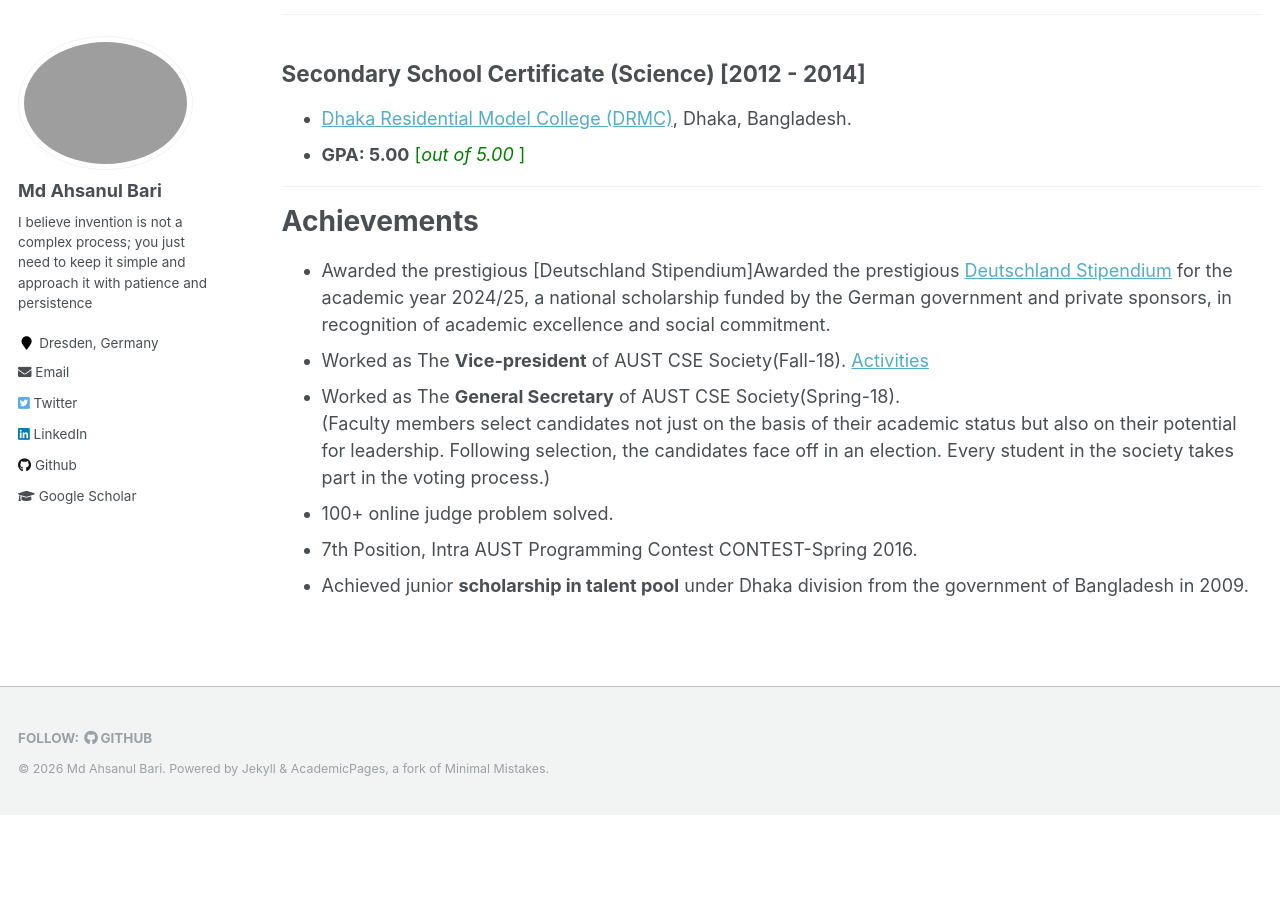
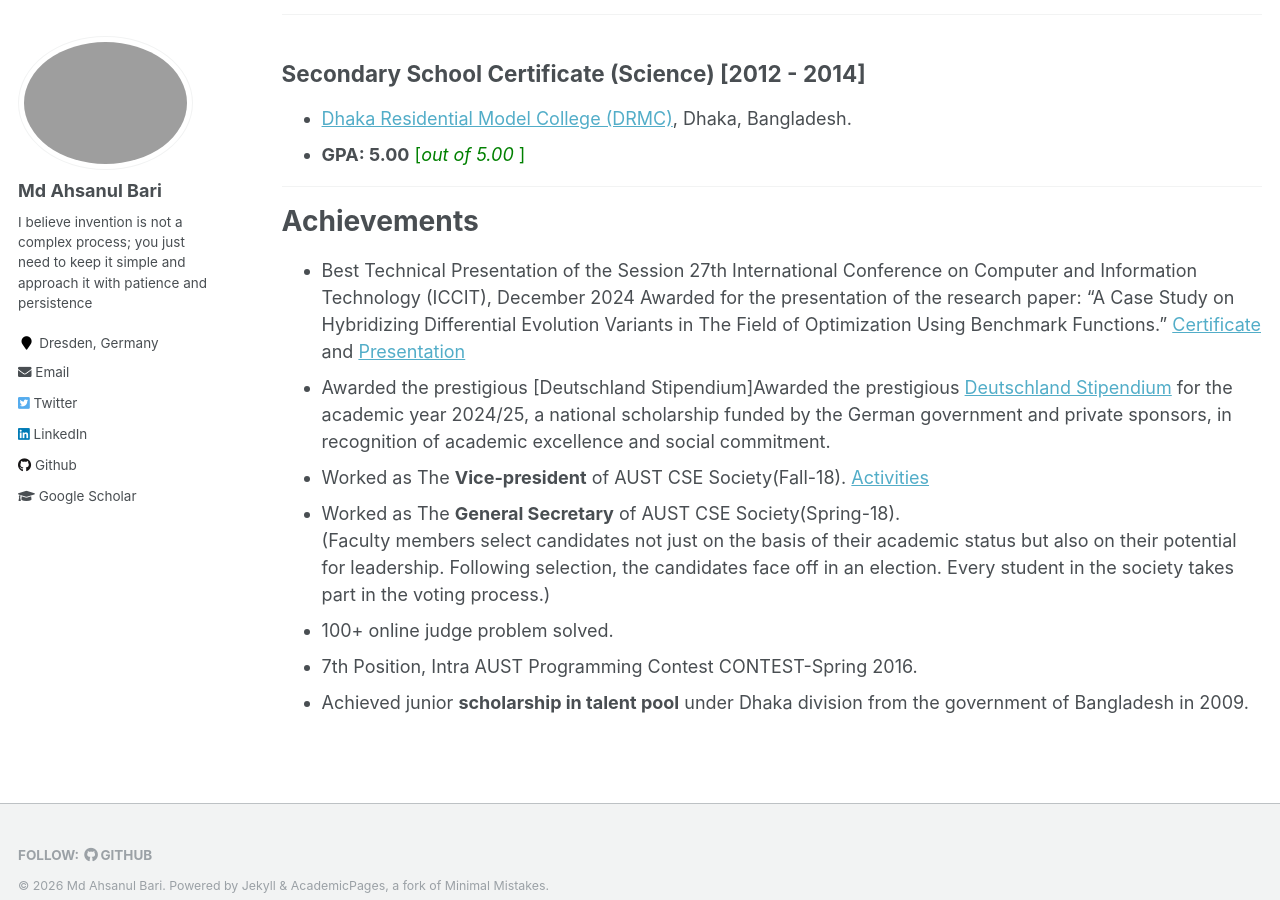
Before and after one commit to AhsanulBariRomi/ahsanul-bari.github.io, a Jekyll site: the page built from _pages/education-achievements.md, in a window 1280 px wide and 900 px high, scrolled down 739 px. Built offline with Jekyll 4.4.1, drawn with Linux system fonts in a browser that asks for light colours; before the commit the page ends 1554 px from its top, so only the background shows below that.

Commit message:
award update

```diff
--- a/_pages/education-achievements.md
+++ b/_pages/education-achievements.md
@@ -35,6 +35,7 @@ redirect_from:
 
 # Achievements
 
+- Best Technical Presentation of the Session 27th International Conference on Computer and Information Technology (ICCIT), December 2024 Awarded for the presentation of the research paper: "A Case Study on Hybridizing Differential Evolution Variants in The Field of Optimization Using Benchmark Functions." [Certificate](https://drive.google.com/file/d/1id8fUF_Q9R2oezZCvNZlriu2QClAgopg/view?usp=sharing) and [Presentation](https://docs.google.com/presentation/d/186U_9hK7mqkXC6YnM-4VGPZ6VWhCKdB4/edit?usp=sharing&ouid=107859767730216986960&rtpof=true&sd=true)
 - Awarded the prestigious [Deutschland Stipendium]Awarded the prestigious [Deutschland Stipendium](https://tu-dresden.de/studium/rund-ums-studium/foerderung-und-finanzierung/deutschlandstipendium) for the academic year 2024/25, a national scholarship funded by the German government and private sponsors, in recognition of academic excellence and social commitment.
 - Worked as The **Vice-president** of AUST CSE Society(Fall-18). [Activities](https://ahsanulbariromi.github.io/ahsanul-bari.github.io/activities/)<br />
 - Worked as The **General Secretary** of AUST CSE Society(Spring-18). <br />
```
